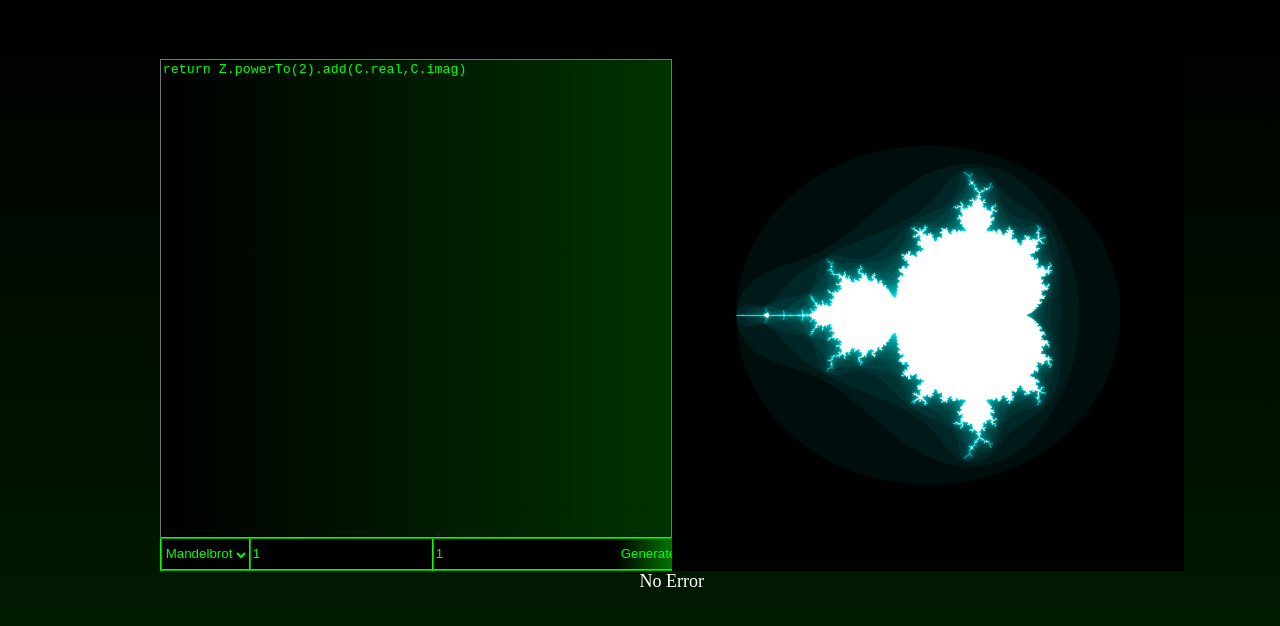
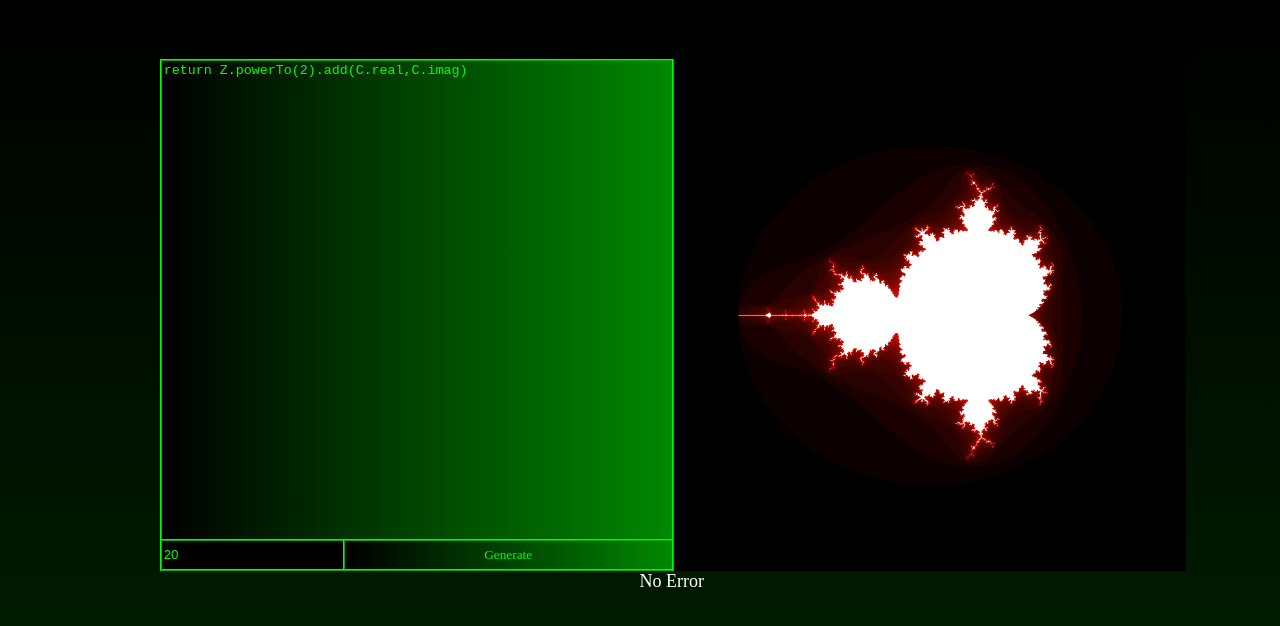
Before and after one commit to Chasyxx/mandelbrot, a plain HTML site: page index.html in a window 1280 px wide. Both pictures are taken after a click on the button "Generate". Drawn offline with Linux system fonts and the light colour scheme; a web font is replaced by a local one.

Commit message:
finish removing julia mode, new coloring

```diff
--- a/index.css
+++ b/index.css
@@ -14,35 +14,33 @@ canvas {
 	background-color: #080;
 }
 
-textarea, select, input {
+textarea, input{
 	color: lime;
 	background-color: black;
-	border-bottom: 2px lime ridge;
+}
+
+input {
+	border: 2px lime ridge;
+	border-right: none;
 }
 
 textarea {
-	background-image: linear-gradient(to right, #000, #030);
+	background-image: linear-gradient(to right, #000, #080);
 	resize: none;
-}
-
-select {
-	border-left: 2px lime ridge;
-	border-top: none;
-	border-right: none
-}
-
-input {
-	border-top: none;
-	border-left: 2px lime ridge;
-	border-right: none
+	border: 2px lime ridge;
+	border-bottom: none;
+	border-right: none;
+	height: 480px;
+	width: 512px;
 }
 
 button {
-	width: 20%;
+	width: 512px; height: 32px;
 	color: lime;
 	background-image: linear-gradient(to right, #000, #080);
-	border: none;
-	border-bottom: 2px lime ridge
+	border: 2px lime ridge;
+	border-right: none;
+	font-family: tomo;
 }
 
 flex {
@@ -78,3 +76,7 @@ flex {
 	font-size: large;
 	color: #fff;
 }
+
+#pad {
+	border-right: 2px lime ridge;
+}
--- a/index.html
+++ b/index.html
@@ -12,17 +12,9 @@
 <body>
 	<div id="maindiv">
 		<flex id="mainflex">
-			<div>
-				<textarea spellcheck="false" id="FUNCTION" class="flex1">return Z.powerTo(2).add(C.real,C.imag)</textarea>
-				<flex id="flex2"><select id="mode">
-						<option value="Mandelbrot">Mandelbrot</option>
-						<option value="Julia">Julia</option>
-					</select>
-					<input type='number' title="Julia Real" class="flexgrow" id="JULIA-R" value="1">
-					<input type='number' title="Julia Imaginary" class="flexgrow" id="JULIA-I" value="1">
-					<button
-						id="BUTTON">Generate</button>
-				</flex>
+			<div id="pad">
+				<textarea spellcheck="false" id="FUNCTION">return Z.powerTo(2).add(C.real,C.imag)</textarea>
+				<flex><input type="number" value="20" id="IC" title="Iteration Count"><button id="BUTTON">Generate</button></flex>
 			</div>
 			<canvas width="1024" height="1024" id="canvas"></canvas>
 		</flex>
--- a/script.js
+++ b/script.js
@@ -125,7 +125,6 @@ let canvas = document.getElementById('canvas');
 let ctx = canvas.getContext('2d');
 const width = canvas.width;
 const height = canvas.height;
-const IterationCount = 20;
 
 function getPosition(x, y) {
 	const xN = x / width * 4 - 2;
@@ -161,32 +160,36 @@ function setFunction(codeText) {
 	}
 }
 
-function drawPixel(x, y) {
+function drawPixel(x, y, IterationCount) {
 		const C = getPosition(x, y);
 		let Z = new ComplexNumber(C.real, C.imag); // Create a new instance for squared value
 	let diverges = 0;
 	for (let i = 0; i < IterationCount; i++) {
 		Z = Func(Z, C); // Use the squared value in the loop
 		if (Z.getValues().magnitude > 2) {
-			diverges = Math.floor((i / IterationCount) * 254)+1;
+			diverges = Math.floor(i*(255/20))+1;
 			break;
 		}
 	}
 	let Color = "#fff"
 	if (diverges) {
-		let val = diverges.toString(16)
+		let val = (diverges&255).toString(16)
+		let val2 = (diverges>>4&255).toString(16)
+		let val3 = (diverges>>8&255).toString(16)
 		val = val.length == 1 ? "0" + val : val
-		Color = `#00${val}${val}`
+		val2 = val2.length == 1 ? "0" + val2 : val2
+		val3 = val3.length == 1 ? "0" + val3 : val3
+		Color = `#${val}${val2}${val3}`
 	}
 	ctx.fillStyle = Color
 	ctx.fillRect(x, y, 1, 1);
 }
 
 async function DrawFractal() {
-	const C = new ComplexNumber(document.getElementById('JULIA-R').value, document.getElementById('JULIA-I').value)
+	const IC = document.getElementById('IC').value
 	for (let x = 0; x < width; x++) {
 		for (let y = 0; y < height; y++) {
-			drawPixel(x, y, C);
+			drawPixel(x, y, IC);
 		}
 		ctx.fillStyle = "white"
 		ctx.fillRect(x + 1, 0, 5, height)
```
